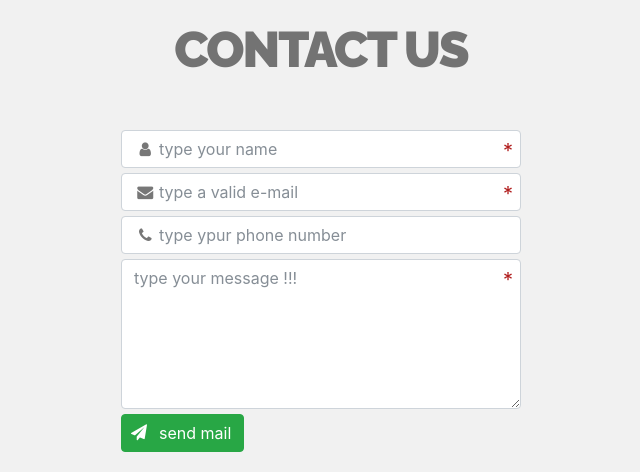
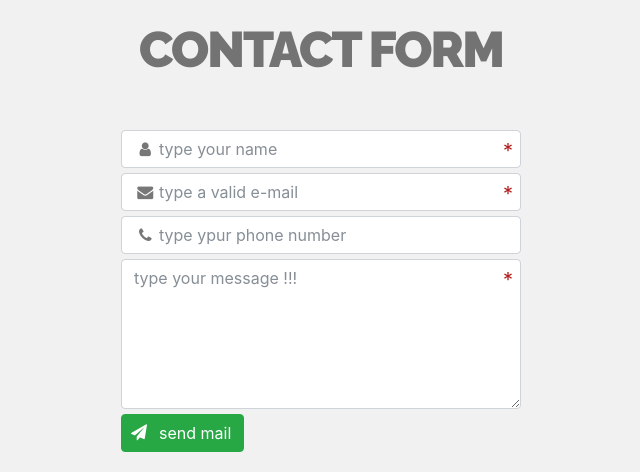
Before and after one commit to alsmH-96/ContactForm, a PHP site: page / in a window 1280 px wide. Shown: the top 472 px of the page, without its empty margins (319-959 px from the left). Run offline with PHP 8.4, Linux system fonts and the light colour scheme.

Commit message:
Edit Name

```diff
--- a/index.php
+++ b/index.php
@@ -83,7 +83,7 @@ if($_SERVER['REQUEST_METHOD'] == 'POST') {
         <!-- START FORM -->
 
         <div class="container">
-            <h1 class="text-center font upper">contact us</h1>
+            <h1 class="text-center font upper">Contact Form</h1>
             <form class="form" action="<?= $_SERVER['PHP_SELF']?>" method="post">
 
                     <?php
```
